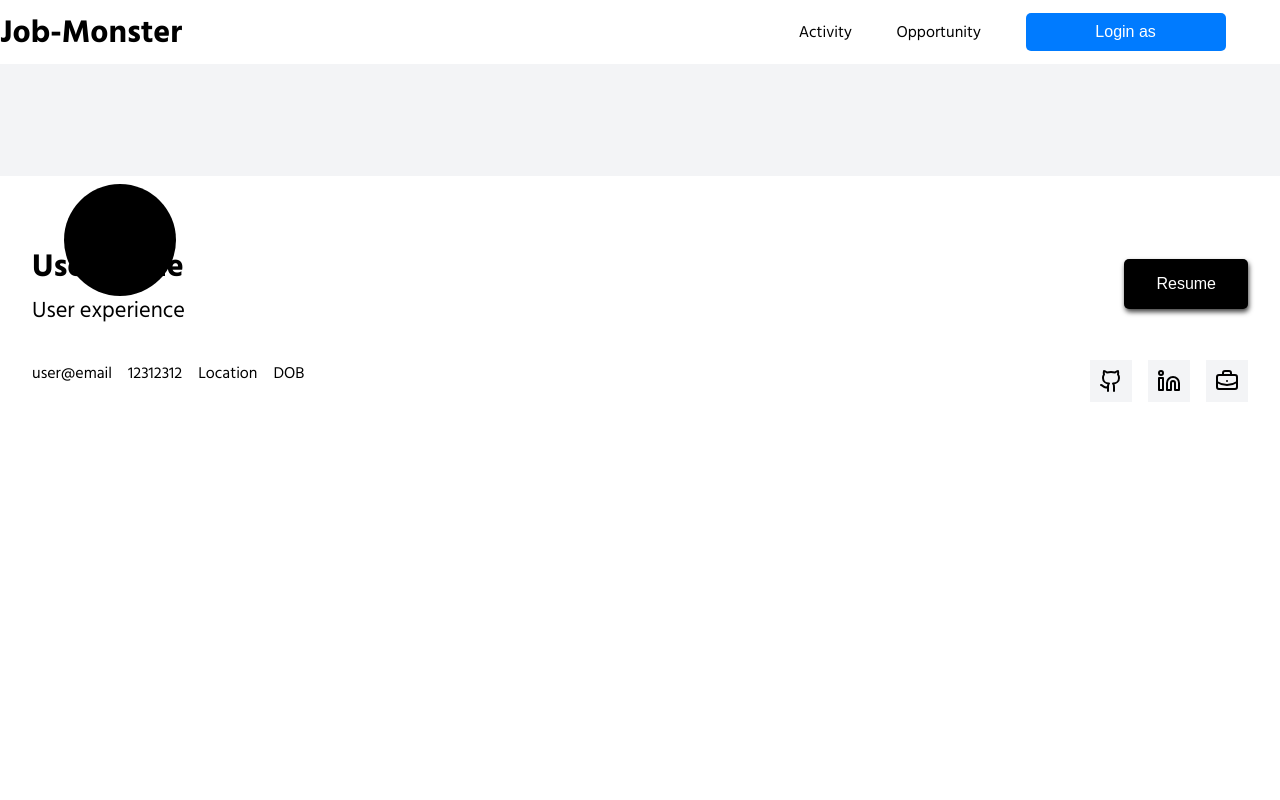
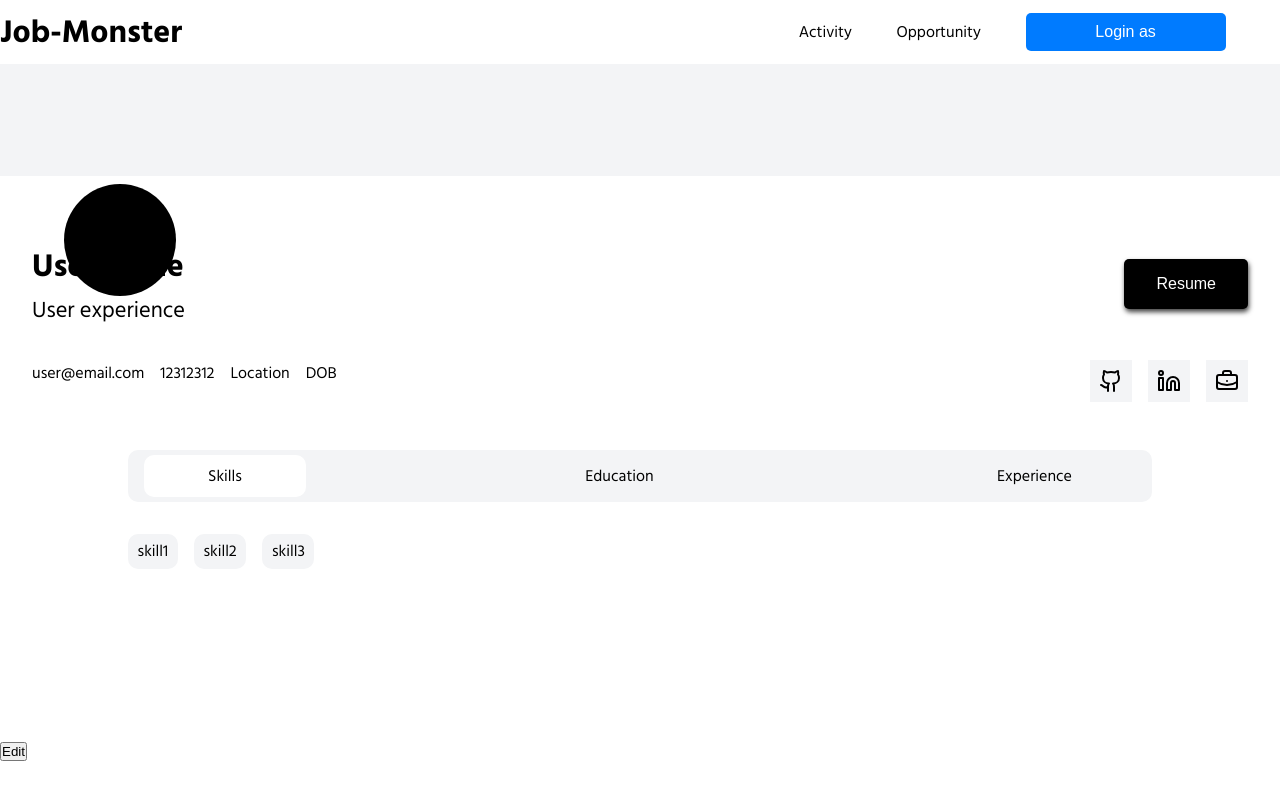
Before and after one commit to Prashant-2505/client, a Next.js app: page /profile/job-seeker in a window 1280 px wide. Built offline with nearby package versions, Linux system fonts and the light colour scheme.

Commit message:
complete half ui and added animation

```diff
--- a/package.json
+++ b/package.json
@@ -10,6 +10,7 @@
   },
   "dependencies": {
     "@reduxjs/toolkit": "^2.3.0",
+    "framer-motion": "^11.11.11",
     "lucide-react": "^0.454.0",
     "next": "15.0.2",
     "react": "19.0.0-rc-02c0e824-20241028",
--- a/src/app/app/styles/jobSeekerProfile.module.css
+++ b/src/app/app/styles/jobSeekerProfile.module.css
@@ -12,7 +12,8 @@
     justify-content: space-between;
     align-items: center;
     padding: 4rem 2rem 1rem 2rem;
-    position: relative; /* Needed for the profile image to overlap */
+    position: relative;
+    /* Needed for the profile image to overlap */
 }
 
 .profile_name {
@@ -62,23 +63,65 @@
             display: flex;
             padding: 0.5rem;
             cursor: pointer;
-            transition: transform 0.3s ease; /* Smooth animation */
+            transition: transform 0.3s ease;
+            /* Smooth animation */
         }
 
         li:hover {
-            transform: scale3d(1.1, 1.1, 1); /* Slightly enlarge on hover */
+            transform: scale3d(1.1, 1.1, 1);
+            /* Slightly enlarge on hover */
         }
     }
 }
 
 .profile_img {
-    height: 7rem; /* Full height of the header */
-    width: 7rem; /* Adjust size based on your needs */
+    height: 7rem;
+    /* Full height of the header */
+    width: 7rem;
+    /* Adjust size based on your needs */
     background-color: black;
-    border-radius: 50%; /* Makes it circular */
+    border-radius: 50%;
+    /* Makes it circular */
     position: absolute;
-    top: 30%; /* Move the image vertically to center */
-    left: 5%; /* Align to the left */
-    transform: translateY(-50%); /* Center vertically */
-    z-index: 1; /* Make sure it's on top of the header */
+    top: 30%;
+    /* Move the image vertically to center */
+    left: 5%;
+    /* Align to the left */
+    transform: translateY(-50%);
+    /* Center vertically */
+    z-index: 1;
+    /* Make sure it's on top of the header */
 }
+
+
+
+/* tab */
+.skill_section {
+    background-color: blue;
+    width: 100%;
+    display: none;
+}
+
+.tab_skill_item {
+    list-style: none;
+    display: flex;
+    justify-content: flex-start;
+    gap: 1rem;
+
+    >li {
+        background-color: var(--secondary-background-color);
+        padding: 0.3rem 0.6rem;
+        border-radius: 10px;
+    }
+}
+
+.tab_education_item {
+    list-style: none;
+
+    li {
+        background-color: var(--secondary-background-color);
+        padding: 0.3rem 0.6rem;
+        border-radius: 10px;
+        margin-bottom: 1rem;
+    }
+}
--- a/src/app/profile/job-seeker/jobSeeker.jsx
+++ b/src/app/profile/job-seeker/jobSeeker.jsx
@@ -1,30 +1,131 @@
-import React from "react";
+"use client";
+import React, { useState } from "react";
 import styles from "../../app/styles/jobSeekerProfile.module.css";
 import { BriefcaseBusiness, Github, Linkedin } from "lucide-react";
+import Tab from "@/components/Tab";
+import { motion } from "framer-motion";
 
-const jobSeeker = () => {
+const JobSeeker = () => {
+  // State to hold user details
+  const [name, setName] = useState("User name");
+  const [experience, setExperience] = useState("User experience");
+  const [email, setEmail] = useState("user@email.com");
+  const [phone, setPhone] = useState("12312312");
+  const [location, setLocation] = useState("Location");
+  const [dob, setDob] = useState("DOB");
+  const [editMode, setEditMode] = useState(false);
+
+  const [curIndex, setCurIndex] = useState(1);
+
+  const skills = [
+    { skill: "skill1", index: 1 },
+    { skill: "skill2", index: 2 },
+    { skill: "skill3", index: 3 },
+  ];
+
+  const educations = [
+    {
+      degree: "bachelors of technology",
+      institution: "university1",
+      duration: "2021-2022",
+      index: 1,
+    },
+    {
+      degree: "bachelors of technology",
+      institution: "university2",
+      duration: "2021-2022",
+      index: 2,
+    },
+  ];
+
+  // Update the current tab index when a tab is clicked
+  const handleChange = (index) => {
+    setCurIndex(index);
+  };
+
   return (
     <>
       <div>
-        <div className={styles.header}>
-
-        </div>
+        <div className={styles.header}></div>
 
         <div className={styles.body}>
           <div className={styles.profile}>
             <div className={styles.profile_name}>
-              <h1>User name</h1>
-              <p>User experience</p>
+              {editMode ? (
+                <>
+                  <input
+                    type="text"
+                    value={name}
+                    onChange={(e) => setName(e.target.value)}
+                    placeholder="Enter name"
+                  />
+                  <input
+                    type="text"
+                    value={experience}
+                    onChange={(e) => setExperience(e.target.value)}
+                    placeholder="Enter experience"
+                  />
+                </>
+              ) : (
+                <>
+                  <h1>{name || "Name not provided"}</h1>
+                  <p>{experience || "Experience not provided"}</p>
+                </>
+              )}
             </div>
             <button className={styles.resume}>Resume</button>
           </div>
 
           <div className={styles.social}>
             <ul className={styles.social_contact}>
-              <li>user@email</li>
-              <li>12312312</li>
-              <li>Location</li>
-              <li>DOB</li>
+              <li>
+                {editMode ? (
+                  <input
+                    type="email"
+                    value={email}
+                    onChange={(e) => setEmail(e.target.value)}
+                    placeholder="Enter email"
+                  />
+                ) : (
+                  email || "Email not provided"
+                )}
+              </li>
+              <li>
+                {editMode ? (
+                  <input
+                    type="tel"
+                    value={phone}
+                    onChange={(e) => setPhone(e.target.value)}
+                    placeholder="Enter phone"
+                  />
+                ) : (
+                  phone || "Phone not provided"
+                )}
+              </li>
+              <li>
+                {editMode ? (
+                  <input
+                    type="text"
+                    value={location}
+                    onChange={(e) => setLocation(e.target.value)}
+                    placeholder="Enter location"
+                  />
+                ) : (
+                  location || "Location not provided"
+                )}
+              </li>
+              <li>
+                {editMode ? (
+                  <input
+                    type="text"
+                    value={dob}
+                    onChange={(e) => setDob(e.target.value)}
+                    placeholder="Enter DOB"
+                  />
+                ) : (
+                  dob || "DOB not provided"
+                )}
+              </li>
             </ul>
 
             <ul className={styles.social_links}>
@@ -39,13 +140,74 @@ const jobSeeker = () => {
               </li>
             </ul>
           </div>
+
+          {/* tab */}
+          <div>
+            <Tab currentTab={curIndex} onchange={handleChange}>
+              <Tab.headContainer>
+                <Tab.item label={"Skills"} index={1} />
+                <Tab.item label={"Education"} index={2} />
+                <Tab.item label={"Experience"} index={3} />
+              </Tab.headContainer>
+
+              <Tab.contentContainer className={styles.skill_section}>
+                <Tab.containerItem index={1}>
+                  <ul className={styles.tab_skill_item}>
+                    {skills.map((skill, index) => (
+                      <motion.li
+                        key={index}
+                        initial={{ y: `${index * -40}%`, opacity: 0 }}
+                        animate={{ y: "0%", opacity: 1 }}
+                        transition={{ duration: 0.5, delay: 0.1 * index }}
+                        viewport={{ once: true, amount: 0.5 }}
+                      >
+                        {skill.skill}
+                      </motion.li>
+                    ))}
+                  </ul>
+                </Tab.containerItem>
+                <Tab.containerItem index={2}>
+                  <ul className={styles.tab_education_item}>
+                    {educations.map((education, index) => (
+                      <motion.li
+                        key={index}
+                        initial={{ y: `${index * -40}%`, opacity: 0 }}
+                        animate={{ y: "0%", opacity: 1 }}
+                        transition={{ duration: 0.5, delay: 0.1 * index }}
+                        viewport={{ once: true, amount: 0.5 }}
+                      >
+                        <div>
+                          <h2>{education.degree}</h2>
+                          <p>
+                            <span>{education.institution}</span> |
+                            <span> {education.duration}</span>
+                          </p>
+                        </div>
+                      </motion.li>
+                    ))}
+                  </ul>
+                </Tab.containerItem>
+                <Tab.containerItem index={3}>
+                  <h1>I am content 3</h1>
+                </Tab.containerItem>
+              </Tab.contentContainer>
+            </Tab>
+          </div>
         </div>
       </div>
 
       {/* profile img */}
       <div className={styles.profile_img}></div>
+
+      {/* Edit button to toggle edit mode */}
+      <button
+        onClick={() => setEditMode(!editMode)}
+        className={styles.editButton}
+      >
+        {editMode ? "Save" : "Edit"}
+      </button>
     </>
   );
 };
 
-export default jobSeeker;
+export default JobSeeker;
--- /dev/null
+++ b/src/app/styles/tab.module.css
@@ -0,0 +1,39 @@
+/* tab.module.css */
+.tab {
+    width: 100%;
+    height: 18rem;
+    display: flex;
+    flex-direction: column;
+    align-items: center;
+    margin-top: 2rem;
+
+  }
+
+  .tab_header {
+    display: flex;
+    justify-content: space-between;
+    width: 80%;
+    background-color: var(--secondary-background-color);
+    padding: 0.3rem 1rem;
+    border-radius: 10px;
+    margin-bottom: 2rem;
+
+  }
+
+  .headItem {
+    padding: 0.5rem 4rem;
+    cursor: pointer;
+    color: var(---primary-text);
+    border-radius: 10px;
+  }
+
+
+  .active {
+    background-color: var(--primary-background-color);
+  }
+
+  .content_container
+  {
+    width: 80%;
+    height: 100%;
+  }
--- /dev/null
+++ b/src/components/Tab.jsx
@@ -0,0 +1,69 @@
+"use client";
+import { createContext, useContext } from "react";
+import styles from "../app/styles/tab.module.css";
+import { motion } from "framer-motion";
+
+// Create the context
+const TabContext = createContext();
+
+// Main Tab component to wrap child components
+export default function Tab({ currentTab, onchange, children }) {
+  return (
+    <div className={styles.tab}>
+      <TabContext.Provider value={{ currentTab, onchange }}>
+        {children}
+      </TabContext.Provider>
+    </div>
+  );
+}
+
+// Subcomponent for the tab header container
+Tab.headContainer = ({ children }) => {
+  return (
+    <motion.div
+      initial={{ opacity: 0 }}
+      animate={{ opacity: 1 }}
+      transition={{ duration: 0.3 }}
+      className={styles.tab_header}
+    >
+      {children}
+    </motion.div>
+  );
+};
+
+// Subcomponent for individual tab items
+Tab.item = ({ label, index }) => {
+  const { currentTab, onchange } = useContext(TabContext);
+
+  return (
+    <motion.div
+      initial={{ x: "-40%", opacity: 0 }}
+      animate={{ x: "0%", opacity: 1 }}
+      transition={{ duration: 0.3, delay: 0.4}}
+      className={`${styles.headItem} ${
+        currentTab === index ? styles.active : ""
+      }`}
+      onClick={() => onchange(index)}
+    >
+      {label}
+    </motion.div>
+  );
+};
+
+// Subcomponent for the tab content container
+Tab.contentContainer = ({ children }) => {
+  return <div className={styles.content_container}>{children}</div>;
+};
+
+// Subcomponent for individual content items
+Tab.containerItem = ({ children, index }) => {
+  const { currentTab } = useContext(TabContext);
+
+  // Return the content only if the index matches the current tab
+  if (index === currentTab) {
+    return <div className={styles.container_item}>{children}</div>;
+  }
+
+  // Return null if this is not the current tab
+  return null;
+};
```
Also changed, not shown: 1 other file (tests, documents, lock files or other folders).
